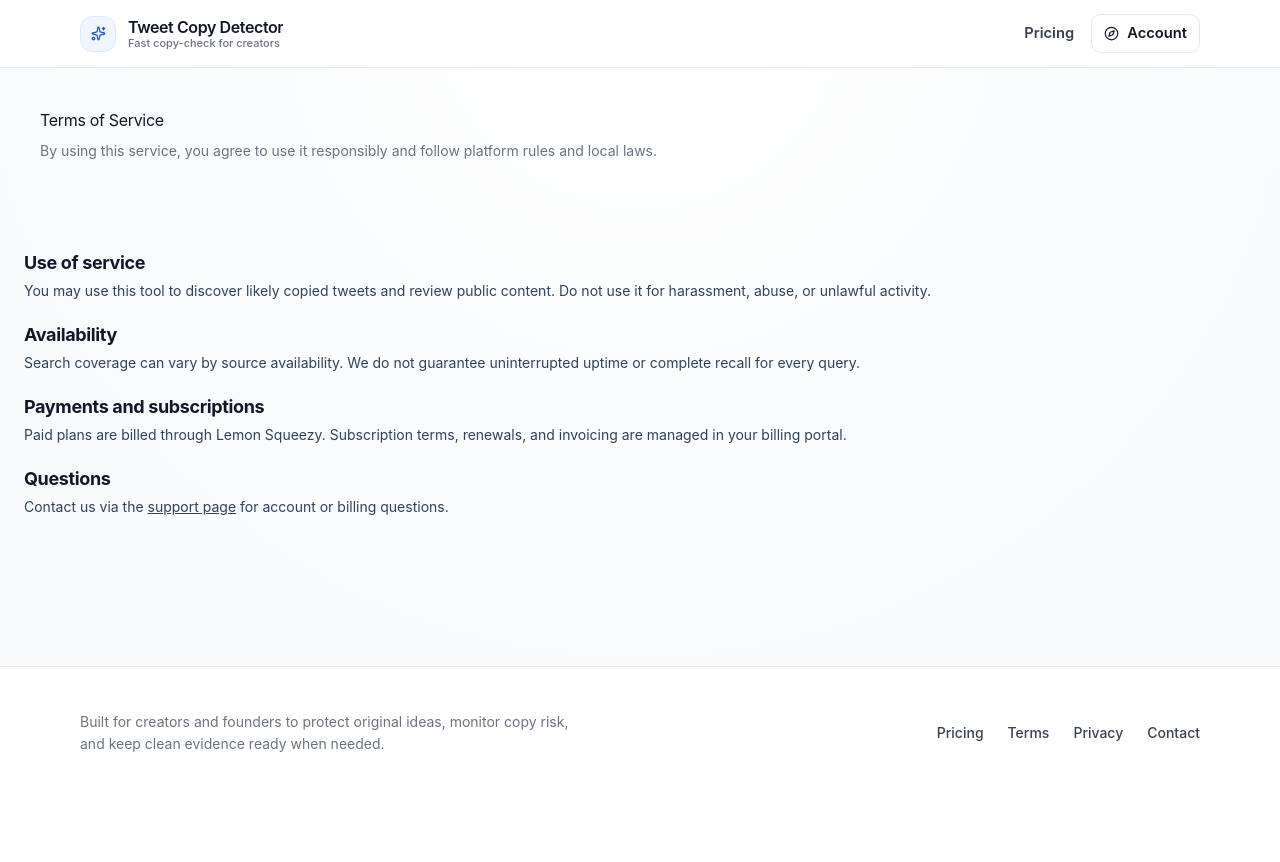
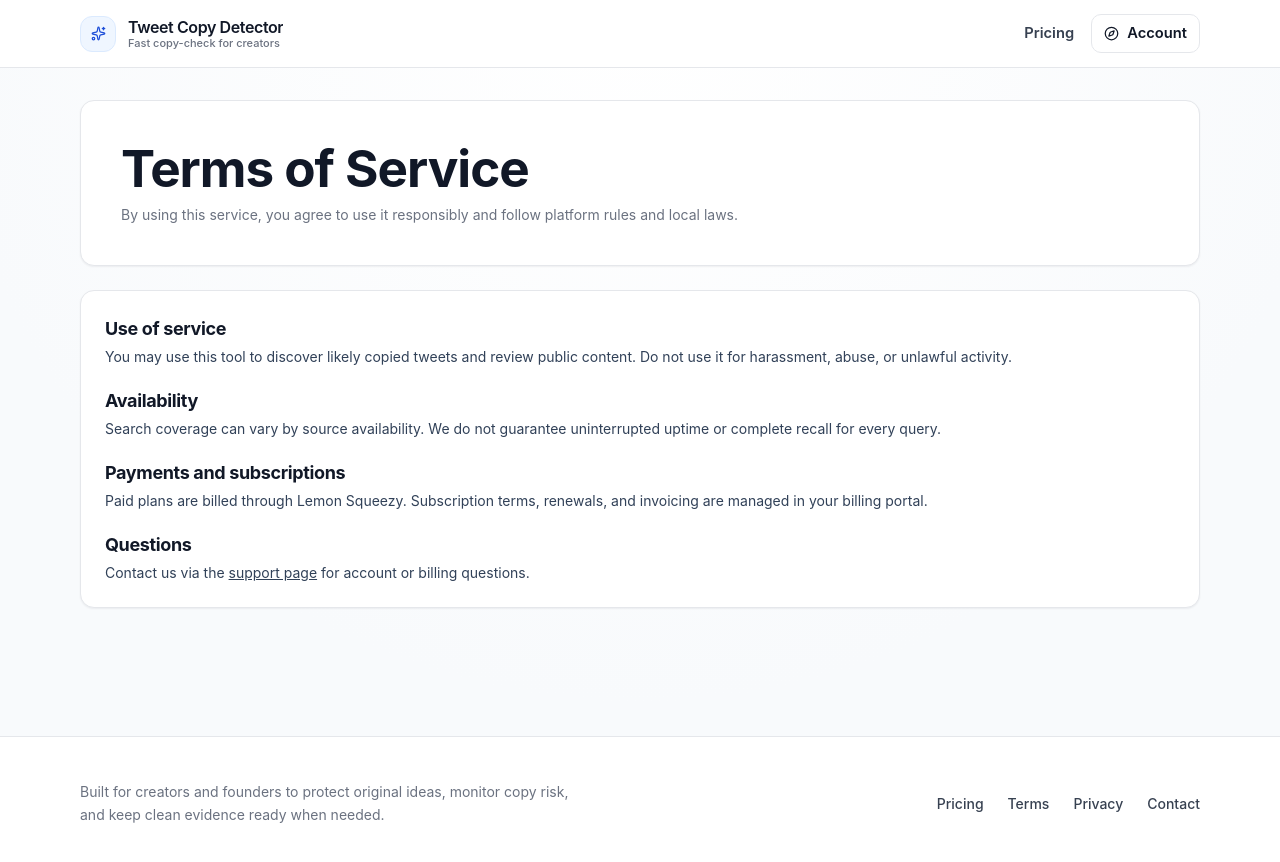
Before and after one commit to Rishet11/TraceX, a Next.js app: page /terms in a window 1280 px wide. Shown: the top 862 px of the page. Before the commit the page ends 800 px from the top, so only its background shows below. Built offline with nearby package versions, Linux system fonts and the light colour scheme.

Commit message:
feat(legal): align terms privacy and contact pages to new system

```diff
--- a/app/contact/page.js
+++ b/app/contact/page.js
@@ -6,16 +6,16 @@ export default function ContactPage() {
   return (
     <div className="min-h-screen flex flex-col">
       <AppHeader />
-      <main className="flex-1 page-section">
-        <div className="app-container space-y-6">
-          <section className="surface-elevated px-6 py-8 md:p-10 space-y-2">
-            <h1 className="text-hero text-slate-900">Contact support</h1>
+      <main className="flex-1 section-block">
+        <div className="container-main space-y-6">
+          <section className="surface px-6 py-8 md:p-10 space-y-2">
+            <h1 className="display-xl text-slate-900">Contact support</h1>
             <p className="text-helper max-w-2xl">
               Questions about billing, product bugs, or feature requests? Reach us directly.
             </p>
           </section>
 
-          <section className="surface-card p-6 space-y-4">
+          <section className="surface p-6 space-y-4">
             <div className="flex items-start gap-3">
               <Mail className="text-slate-500 mt-0.5" size={18} />
               <div>
--- a/app/privacy/page.js
+++ b/app/privacy/page.js
@@ -5,16 +5,16 @@ export default function PrivacyPage() {
   return (
     <div className="min-h-screen flex flex-col">
       <AppHeader />
-      <main className="flex-1 page-section">
-        <div className="app-container space-y-6">
-          <section className="surface-elevated px-6 py-8 md:p-10 space-y-2">
-            <h1 className="text-hero text-slate-900">Privacy Policy</h1>
+      <main className="flex-1 section-block">
+        <div className="container-main space-y-6">
+          <section className="surface px-6 py-8 md:p-10 space-y-2">
+            <h1 className="display-xl text-slate-900">Privacy Policy</h1>
             <p className="text-helper max-w-2xl">
               This page explains what data is processed to run searches and billing.
             </p>
           </section>
 
-          <section className="surface-card p-6 space-y-5 text-sm text-slate-700">
+          <section className="surface p-6 space-y-5 text-sm text-slate-700">
             <div>
               <h2 className="text-lg font-bold text-slate-900">What we process</h2>
               <p className="mt-1">
--- a/app/terms/page.js
+++ b/app/terms/page.js
@@ -6,17 +6,17 @@ export default function TermsPage() {
   return (
     <div className="min-h-screen flex flex-col">
       <AppHeader />
-      <main className="flex-1 page-section">
-        <div className="app-container space-y-6">
-          <section className="surface-elevated px-6 py-8 md:p-10 space-y-2">
-            <h1 className="text-hero text-slate-900">Terms of Service</h1>
+      <main className="flex-1 section-block">
+        <div className="container-main space-y-6">
+          <section className="surface px-6 py-8 md:p-10 space-y-2">
+            <h1 className="display-xl text-slate-900">Terms of Service</h1>
             <p className="text-helper max-w-2xl">
               By using this service, you agree to use it responsibly and follow platform rules and
               local laws.
             </p>
           </section>
 
-          <section className="surface-card p-6 space-y-5 text-sm text-slate-700">
+          <section className="surface p-6 space-y-5 text-sm text-slate-700">
             <div>
               <h2 className="text-lg font-bold text-slate-900">Use of service</h2>
               <p className="mt-1">
```
